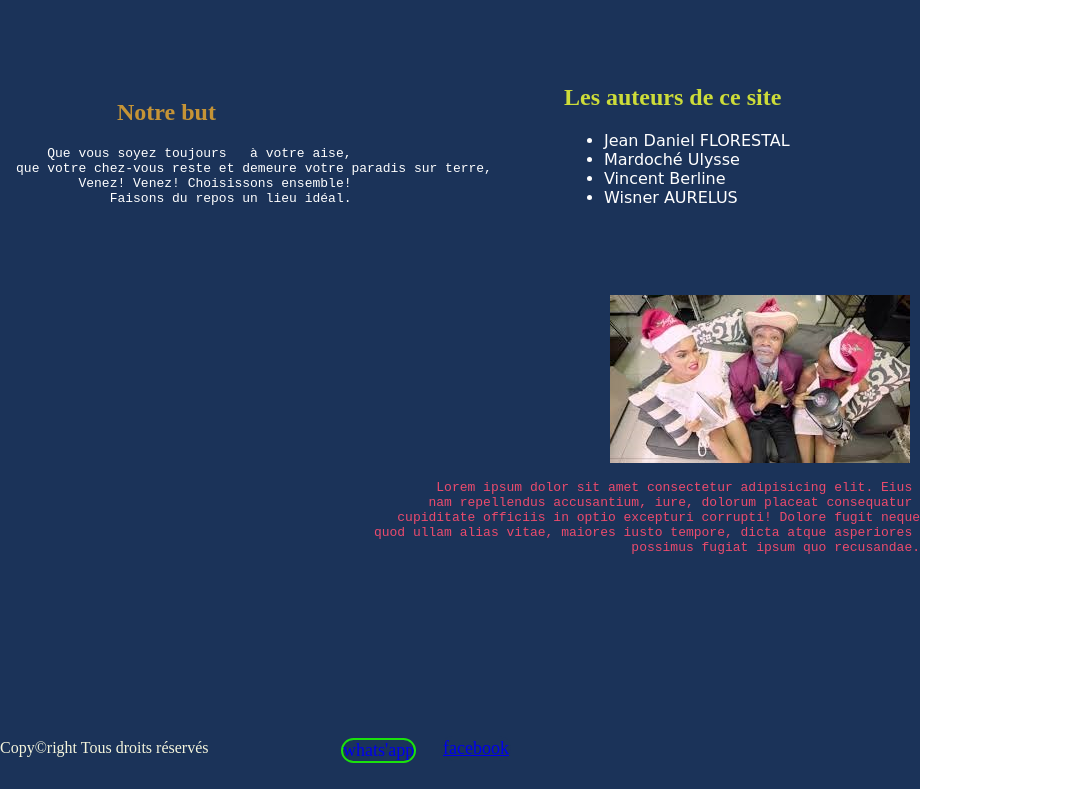
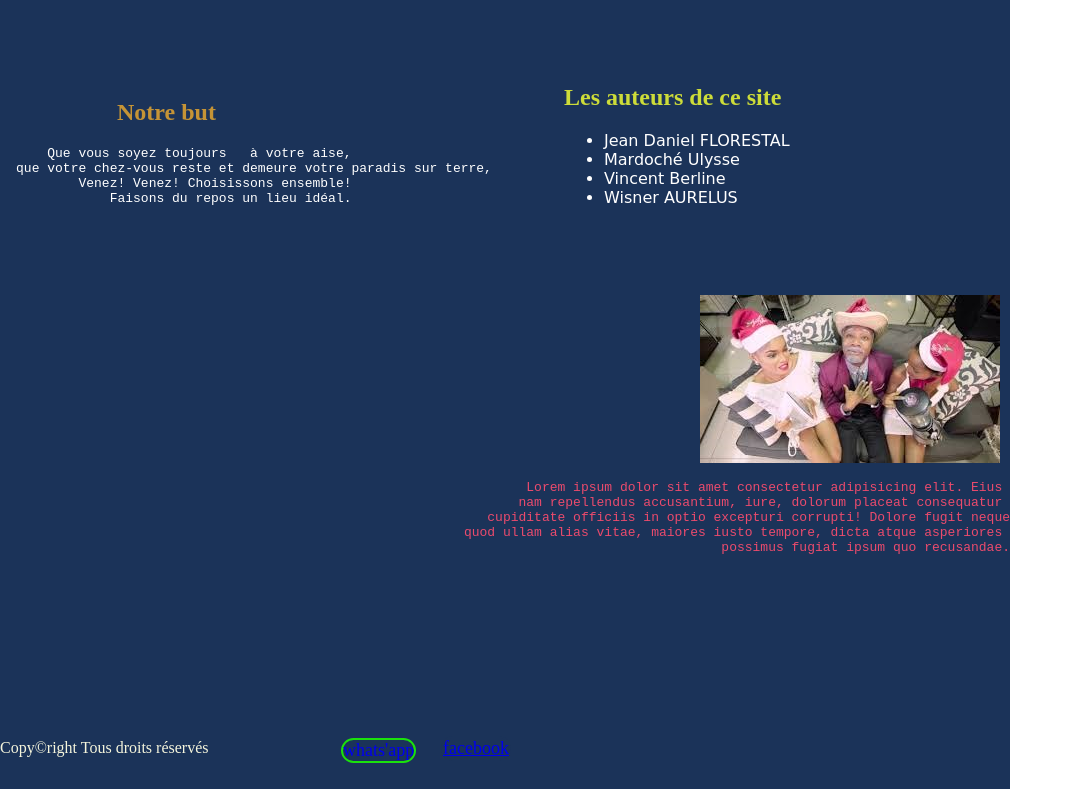
Before and after one commit to 1Florestal/web-web.gihub.io, a plain HTML site: page index.html in a window 1280 px wide. Shown: the part 1111-1900 px from the top of the page, without its empty margins (0-1073 px from the left). Drawn offline with Linux system fonts and the light colour scheme.

Commit message:
Update index.css

```diff
--- a/index.css
+++ b/index.css
@@ -109,7 +109,7 @@ body{
     top: 1000px;
     background-color: #1b3359;
     height: 900px;
-    width: 920px;
+    width: 1010px;
 }
 /*-- .vavi{
     text-align: center;
```
